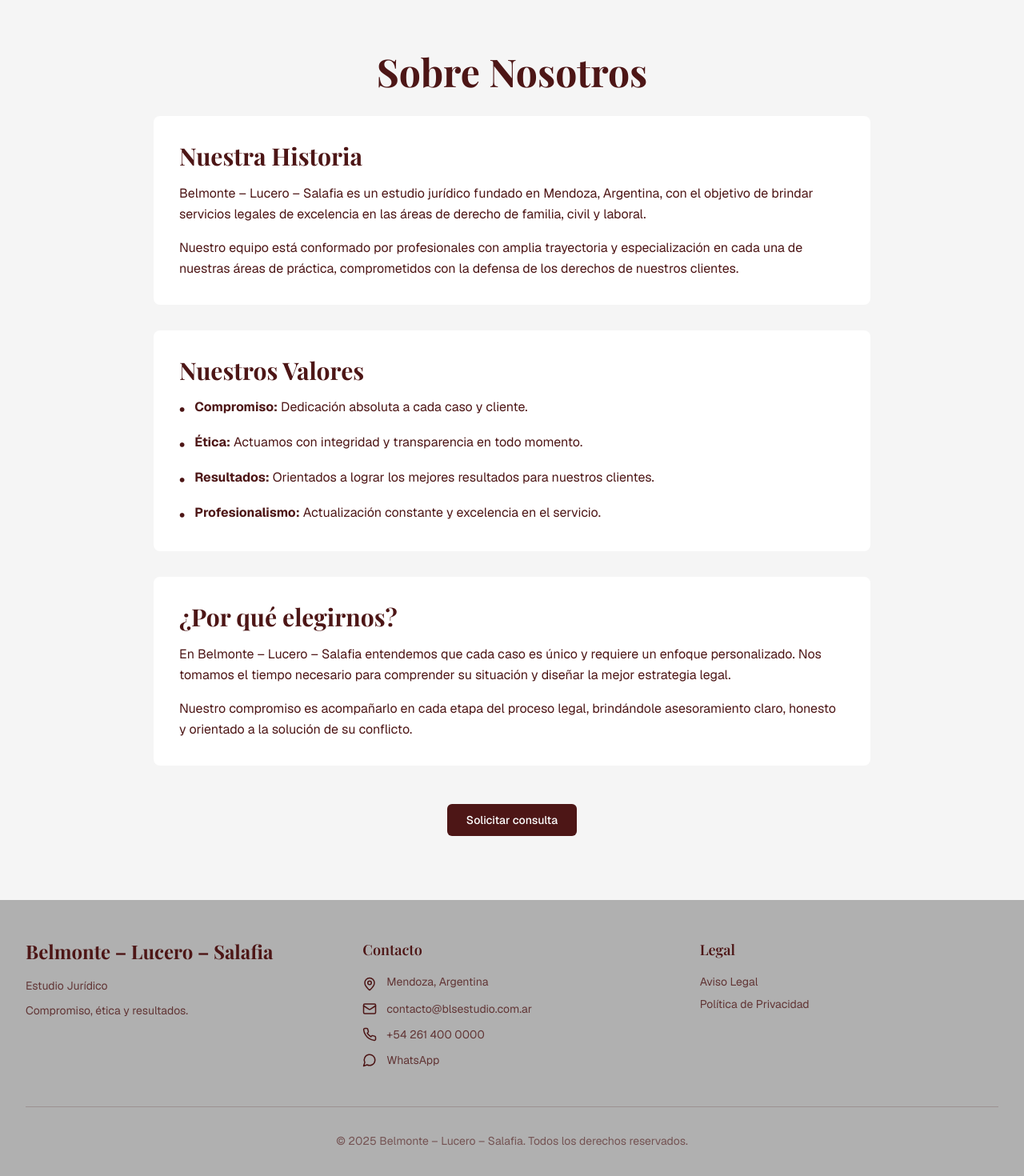
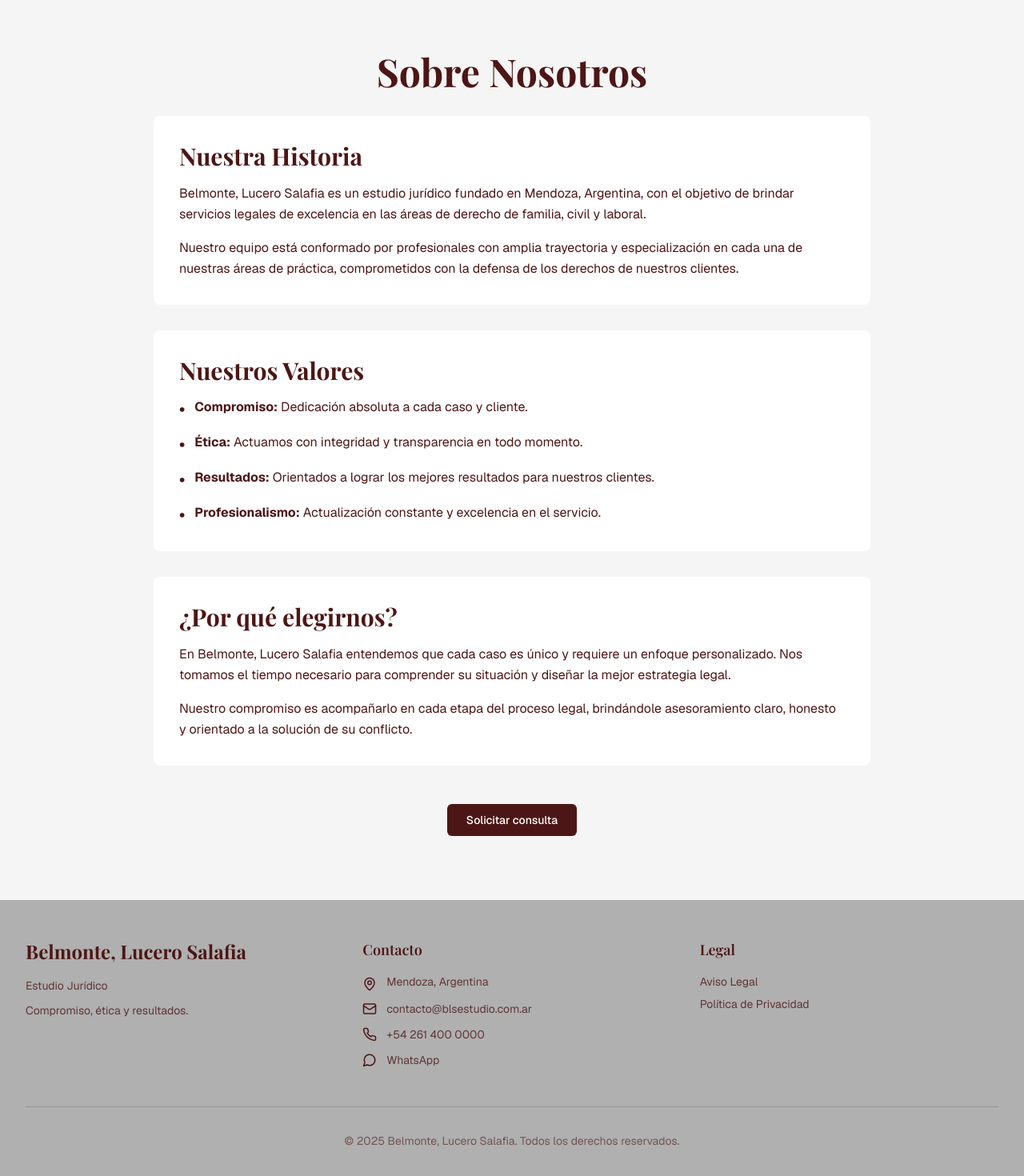
Before and after one commit to MatyAlts/law-firm-website, a Next.js app: page /nosotros in a window 1280 px wide. Shown: the part 96-1566 px from the top of the page at 80% size. Built offline with nearby package versions, Linux system fonts and the light colour scheme; a web font is replaced by a local one.

Commit message:
changed title

```diff
--- a/app/layout.tsx
+++ b/app/layout.tsx
@@ -16,7 +16,7 @@ const playfair = Playfair_Display({
 })
 
 export const metadata: Metadata = {
-  title: "Belmonte – Lucero – Salafia | Estudio Jurídico en Mendoza",
+  title: "Belmonte, Lucero Salafia | Estudio Jurídico en Mendoza",
   description:
     "Estudio jurídico especializado en derecho de familia, civil y laboral en Mendoza, Argentina. Compromiso, ética y resultados.",
   generator: "v0.app",
--- a/app/nosotros/page.tsx
+++ b/app/nosotros/page.tsx
@@ -12,7 +12,7 @@ export default function NosotrosPage() {
             <div className="bg-card p-8 rounded-lg mb-8">
               <h2 className="text-2xl sm:text-3xl font-serif font-bold text-foreground mb-4">Nuestra Historia</h2>
               <p className="text-card-foreground leading-relaxed mb-4">
-                Belmonte – Lucero – Salafia es un estudio jurídico fundado en Mendoza, Argentina, con el objetivo de
+                Belmonte, Lucero Salafia es un estudio jurídico fundado en Mendoza, Argentina, con el objetivo de
                 brindar servicios legales de excelencia en las áreas de derecho de familia, civil y laboral.
               </p>
               <p className="text-card-foreground leading-relaxed">
@@ -64,7 +64,7 @@ export default function NosotrosPage() {
             <div className="bg-card p-8 rounded-lg">
               <h2 className="text-2xl sm:text-3xl font-serif font-bold text-foreground mb-4">¿Por qué elegirnos?</h2>
               <p className="text-card-foreground leading-relaxed mb-4">
-                En Belmonte – Lucero – Salafia entendemos que cada caso es único y requiere un enfoque personalizado.
+                En Belmonte, Lucero Salafia entendemos que cada caso es único y requiere un enfoque personalizado.
                 Nos tomamos el tiempo necesario para comprender su situación y diseñar la mejor estrategia legal.
               </p>
               <p className="text-card-foreground leading-relaxed">
--- a/app/page.tsx
+++ b/app/page.tsx
@@ -44,7 +44,7 @@ export default function HomePage() {
 
         <div className="container relative z-10 mx-auto px-4 sm:px-6 lg:px-8 py-20 text-center">
           <h1 className="text-4xl sm:text-5xl lg:text-6xl font-serif font-bold text-white mb-6 text-balance drop-shadow-lg">
-            Belmonte – Lucero – Salafia
+            Belmonte, Lucero Salafia
           </h1>
           <p className="text-xl sm:text-2xl text-white/95 mb-4 font-serif italic drop-shadow-md">Estudio Jurídico</p>
           <p className="text-lg sm:text-xl text-white/90 mb-8 max-w-2xl mx-auto text-pretty drop-shadow-md">
--- a/components/footer.tsx
+++ b/components/footer.tsx
@@ -8,7 +8,7 @@ export function Footer() {
         <div className="grid grid-cols-1 md:grid-cols-3 gap-8 lg:gap-12">
           {/* Firm Info */}
           <div>
-            <h3 className="text-2xl font-serif font-bold mb-4">Belmonte – Lucero – Salafia</h3>
+            <h3 className="text-2xl font-serif font-bold mb-4">Belmonte, Lucero Salafia</h3>
             <p className="text-sm text-secondary-foreground/80 leading-relaxed">Estudio Jurídico</p>
             <p className="text-sm text-secondary-foreground/80 leading-relaxed mt-2">Compromiso, ética y resultados.</p>
           </div>
@@ -75,7 +75,7 @@ export function Footer() {
 
         <div className="mt-12 pt-8 border-t border-secondary-foreground/20">
           <p className="text-center text-sm text-secondary-foreground/60">
-            © {new Date().getFullYear()} Belmonte – Lucero – Salafia. Todos los derechos reservados.
+            © {new Date().getFullYear()} Belmonte, Lucero Salafia. Todos los derechos reservados.
           </p>
         </div>
       </div>
```
